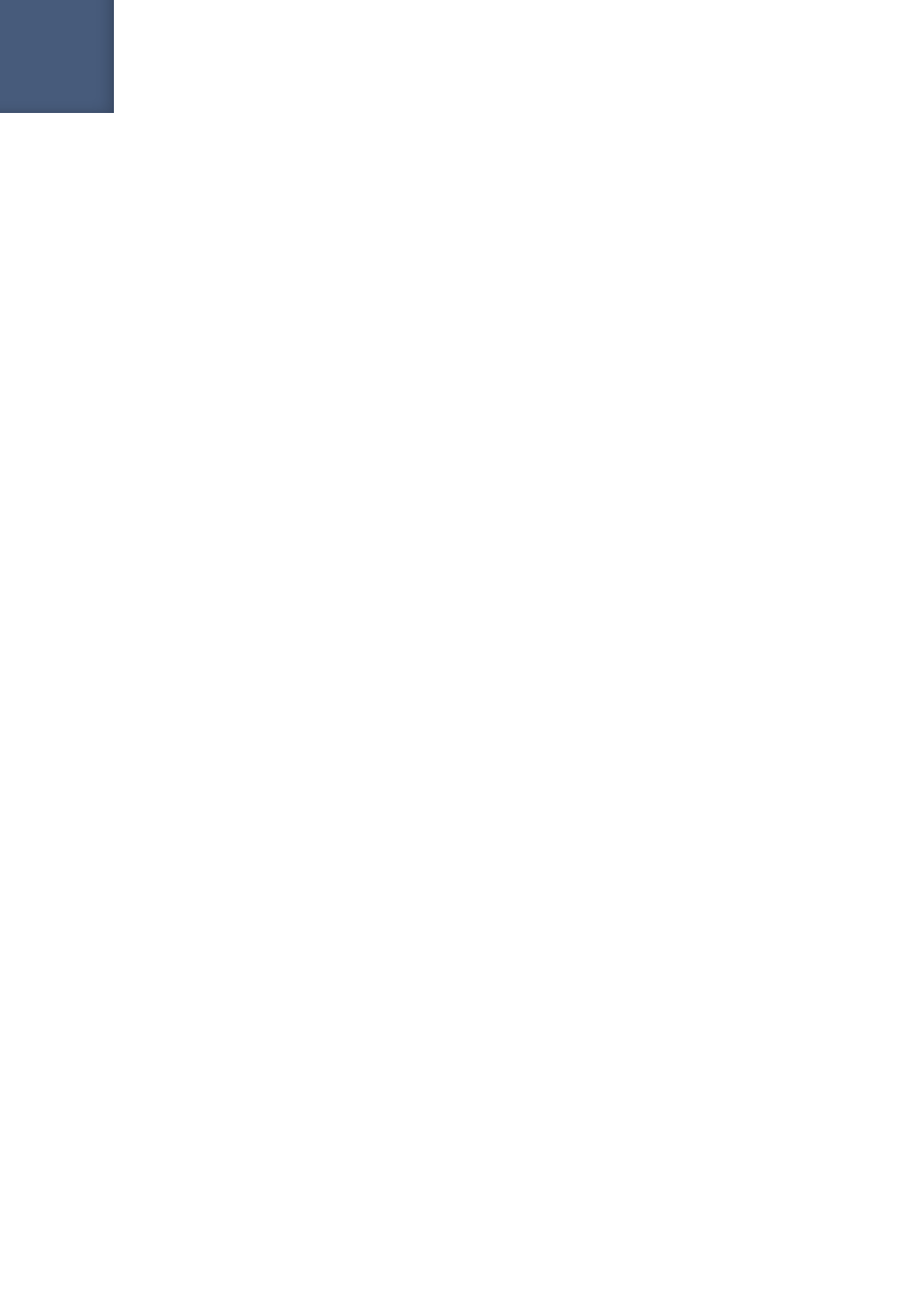
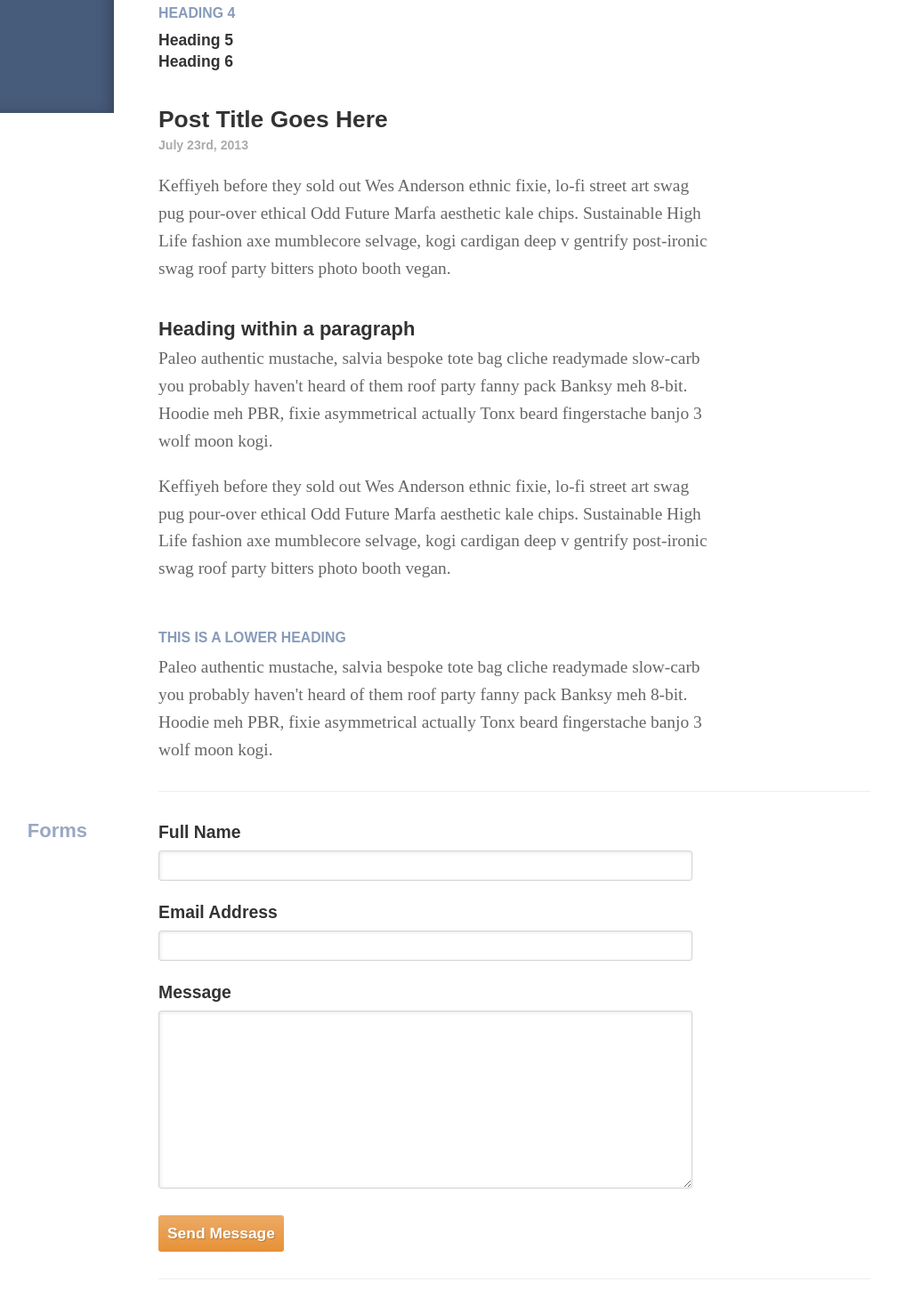
Before and after one commit to xavibenjamin/Patients-Research-Style-Guide, a plain HTML site: page index.html in a window 1280 px wide. Shown: the part 673-2150 px from the top of the page at 89% size, without its empty margins (92-1101 px from the left). Before the commit the page ends 800 px from the top, so only its background shows below. Drawn offline with Linux system fonts and the light colour scheme.

Commit message:
Adding forms and other stuff

```diff
--- a/assets/scss/_layout/_maincontent.scss
+++ b/assets/scss/_layout/_maincontent.scss
@@ -11,12 +11,13 @@
   margin: 0 0 $spacing-l;
   .subtitle {
     color: $lightColor;
+    font-size: 1.1em;
   }
 }
 
 /* Section Specific Styles ------ */
 
-.entry {
+.module {
   border-bottom: 1px solid $borderColor;
   padding: 0 0 $spacing-s;
   margin: 0 0 $spacing-s;
@@ -25,10 +26,11 @@
 
 .section-title {
   color: lighten($darkColor, 30%);
-  display: block;
   float: left;
-  margin-left: -160px;
+  margin-left: -240px;
   text-align: right;
+  width: 160px;
+  @extend %clearfix;
   @extend %heading-size-m;
 }
 
@@ -40,6 +42,13 @@
   @extend %clearfix;
   &:last-child {
     margin: 0;
+  }
+  h3 {
+    font-size: 1em;
+    margin: 0;
+  }
+  p {
+    font-size: 1em;
   }
 }
 
@@ -57,3 +66,19 @@
 .color__linkColor {background: $linkColor;}
 .color__borderColor {background: $borderColor;}
 .color__alertColor {background: $alertColor;}
+
+
+/* Typography Section Specific Styles ------ */
+
+.entry {
+  margin: $spacing-m 0 0;
+  width: 620px;
+}
+
+p.pubdate {
+  color: $lightColor;
+  font-size: $text-size-xs;
+  font-weight: bold;
+  margin: 0 0 $spacing-xs;
+  @extend %sans;
+}
--- a/assets/scss/_redbat/_buttons.scss
+++ b/assets/scss/_redbat/_buttons.scss
@@ -4,3 +4,24 @@ BUTTONS
 ---------------------------------------------------------
 
 */
+
+
+button[type=submit] {
+  border: 0;
+  outline: 0;
+  -webkit-appearance: none;
+}
+
+.btn {
+  border-radius: 3px;
+  color: white;
+  font-size: $text-size-s;
+  font-weight: bold;
+  padding: 10px;
+  text-shadow: 1px 1px rgba(black, .2);
+  @include background-image(linear-gradient(lighten($linkColor, 10%), $linkColor));
+  @extend %sans;
+  &:active {
+    box-shadow: inset 0 0 5px rgba(black, .3);
+  }
+}
--- a/assets/scss/_redbat/_forms.scss
+++ b/assets/scss/_redbat/_forms.scss
@@ -4,3 +4,33 @@ FORMS
 -------------------------------------------
 
 */
+
+
+label {
+  color: $headingColor;
+  display: block;
+  font-weight: bold;
+  margin: 0 0 5px;
+  @extend %sans;
+}
+
+input[type="text"], input[type="email"], textarea {
+  border: 1px solid darken($borderColor, 10%);
+  border-radius: 3px;
+  box-shadow: inset 1px 1px 4px rgba(black, .1);
+  padding: 5px 8px;
+  width: 75%;
+  @include transition(all .2s ease-in);
+  @media screen and (max-width: 400px ) {
+    width: 100%;
+  }
+  &:focus {
+    @include transition(all .2s ease-in);
+    border: 1px solid #51a7e8;
+    box-shadow: inset 0px 0px 2px rgba(black, .1), 0 0 3px rgba(#51a7e8, .5);
+  }
+}
+
+textarea {
+  height: 200px;
+}
--- a/assets/scss/_redbat/_type.scss
+++ b/assets/scss/_redbat/_type.scss
@@ -39,11 +39,11 @@ body {
 
 $text-size-xs: .8em;
 $text-size-s: .9em;
-$text-size-m: 1em;
+$text-size-m: 1.1em;
 $text-size-l: 1.5em;
 $text-size-xl: 2em;
 
-%heading-size-s { font-size: .95em;}
+%heading-size-s { font-size: .9em;}
 %heading-size-m { font-size: 1.25em;}
 %heading-size-l { font-size: 1.5em;}
 %heading-size-xl { font-size: 2em;}
@@ -77,13 +77,38 @@ h1, h2, h3, h4, h5, h6 {
 h1 {
 	@extend %heading-size-xl;
 	line-height: 130%;
+	margin: 0 0 $spacing-xxs;
+}
+
+h2 {
+	@extend %heading-size-l;
+	margin: 0 0 5px;
+}
+
+h3 {
+	@extend %heading-size-m;
+	margin: $spacing-m 0 5px;
+}
+
+h4 {
+	@extend %heading-size-s;
+	color: lighten($darkColor, 25%);
+	margin: $spacing-l 0 5px;
+	text-transform: uppercase;
 }
 
 /*
 
 TEXT
 ------------------------------------------- */
-
+p {
+	font-size: $text-size-m;
+	line-height: 160%;
+	margin: 0 0 $spacing-xs;
+	&:last-child {
+		margin: 0;
+	}
+}
 
 /*
 
--- a/index.html
+++ b/index.html
@@ -5,7 +5,7 @@
   <meta charset="utf-8" />
   <meta http-equiv="X-UA-Compatible" content="IE=edge,chrome=1">
 
-  <title>Title Goes Here</title>
+  <title>Patients and Reasearch Style Guide</title>
 
   <meta name="viewport" content="width=device-width, initial-scale=1.0" />
 
@@ -30,7 +30,7 @@
     <h2 class="subtitle">Authored by <a href="http://ttimsmith.com">Tim Smith</a></h2>
   </section>
 
-  <section class="entry" id="colors">
+  <section class="module" id="colors">
     <h1 class="section-title">Colors</h1>
     <div class="color">
       <div class="color-swatch color__headingColor"></div>
@@ -67,7 +67,59 @@
       <h3>Alert Color</h3>
       <p><code>$alertColor</code></p>
     </div><!-- .color -->
+  </section>
 
+  <section class="module" id="typography">
+    <h1 class="section-title">Typography</h1>
+
+    <h1>Heading 1</h1>
+    <h2>Heading 2</h2>
+    <h3>Heading 3</h3>
+    <h4>Heading 4</h4>
+    <h5>Heading 5</h5>
+    <h6>Heading 6</h6>
+
+    <article class="entry">
+      <h2>Post Title Goes Here</h2>
+      <p class="pubdate">July 23rd, 2013</p>
+      <p>Keffiyeh before they sold out Wes Anderson ethnic fixie, lo-fi street art swag pug pour-over ethical Odd Future Marfa aesthetic kale chips. Sustainable High Life fashion axe mumblecore selvage, kogi cardigan deep v gentrify post-ironic swag roof party bitters photo booth vegan.</p>
+
+      <h3>Heading within a paragraph</h3>
+      <p>Paleo authentic mustache, salvia bespoke tote bag cliche readymade slow-carb you probably haven't heard of them roof party fanny pack Banksy meh 8-bit. Hoodie meh PBR, fixie asymmetrical actually Tonx beard fingerstache banjo 3 wolf moon kogi.</p>
+
+      <p>Keffiyeh before they sold out Wes Anderson ethnic fixie, lo-fi street art swag pug pour-over ethical Odd Future Marfa aesthetic kale chips. Sustainable High Life fashion axe mumblecore selvage, kogi cardigan deep v gentrify post-ironic swag roof party bitters photo booth vegan.</p>
+
+      <h4>This is a lower heading</h4>
+      <p>Paleo authentic mustache, salvia bespoke tote bag cliche readymade slow-carb you probably haven't heard of them roof party fanny pack Banksy meh 8-bit. Hoodie meh PBR, fixie asymmetrical actually Tonx beard fingerstache banjo 3 wolf moon kogi.</p>
+
+    </article>
+  </section>
+
+  <section class="module" id="forms">
+    <h1 class="section-title">Forms</h1>
+
+    <div class="test-form">
+      <form action="#">
+        <p>
+          <label for="name">Full Name</label>
+          <input type="text" id="name">
+        </p>
+
+        <p>
+          <label for="email">Email Address</label>
+          <input type="email" id="email">
+        </p>
+
+        <p>
+          <label for="message">Message</label>
+          <textarea name="input_3" id="message" cols="30" rows="10"></textarea>
+        </p>
+
+        <p>
+          <button class="btn" type="submit">Send Message</button>
+        </p>
+      </form>
+    </div><!-- .test-form -->
   </section>
 </main>
 
```
Also changed, not shown: assets/css/global.css, 1 other file.
